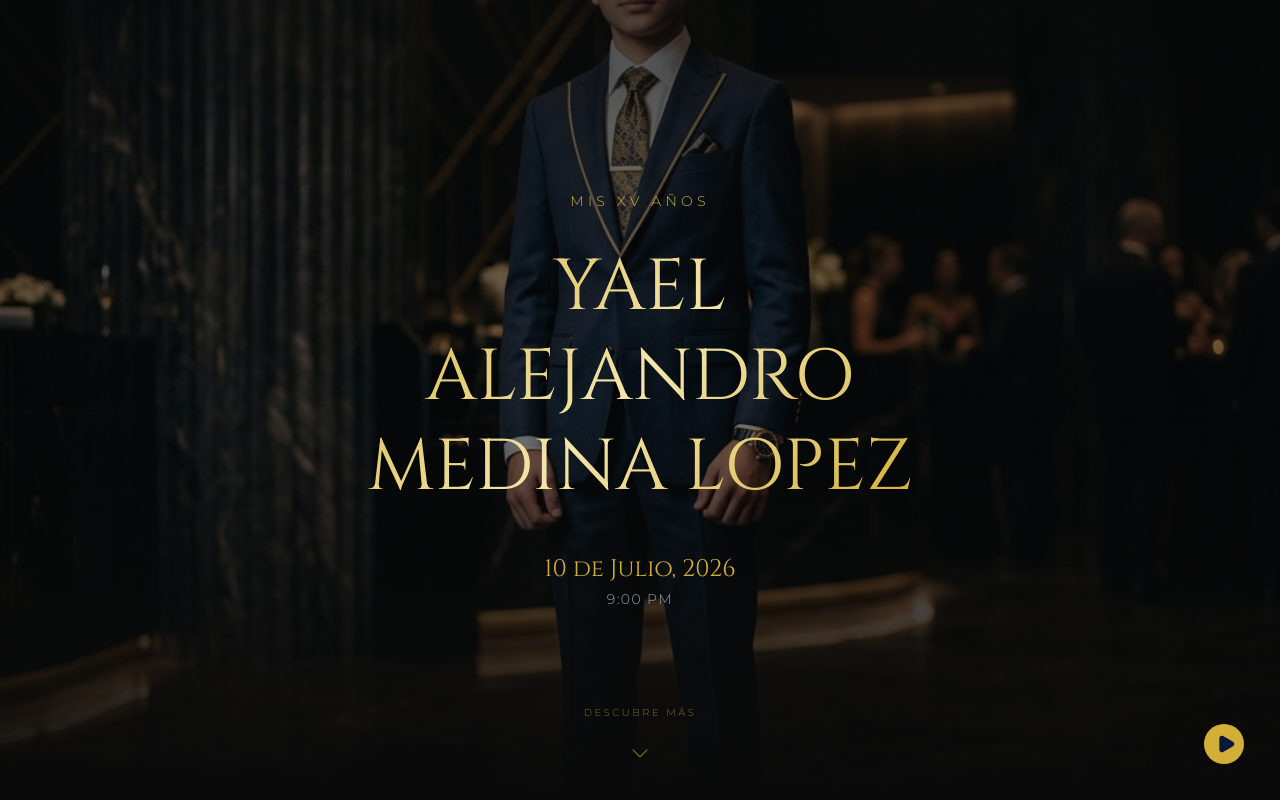
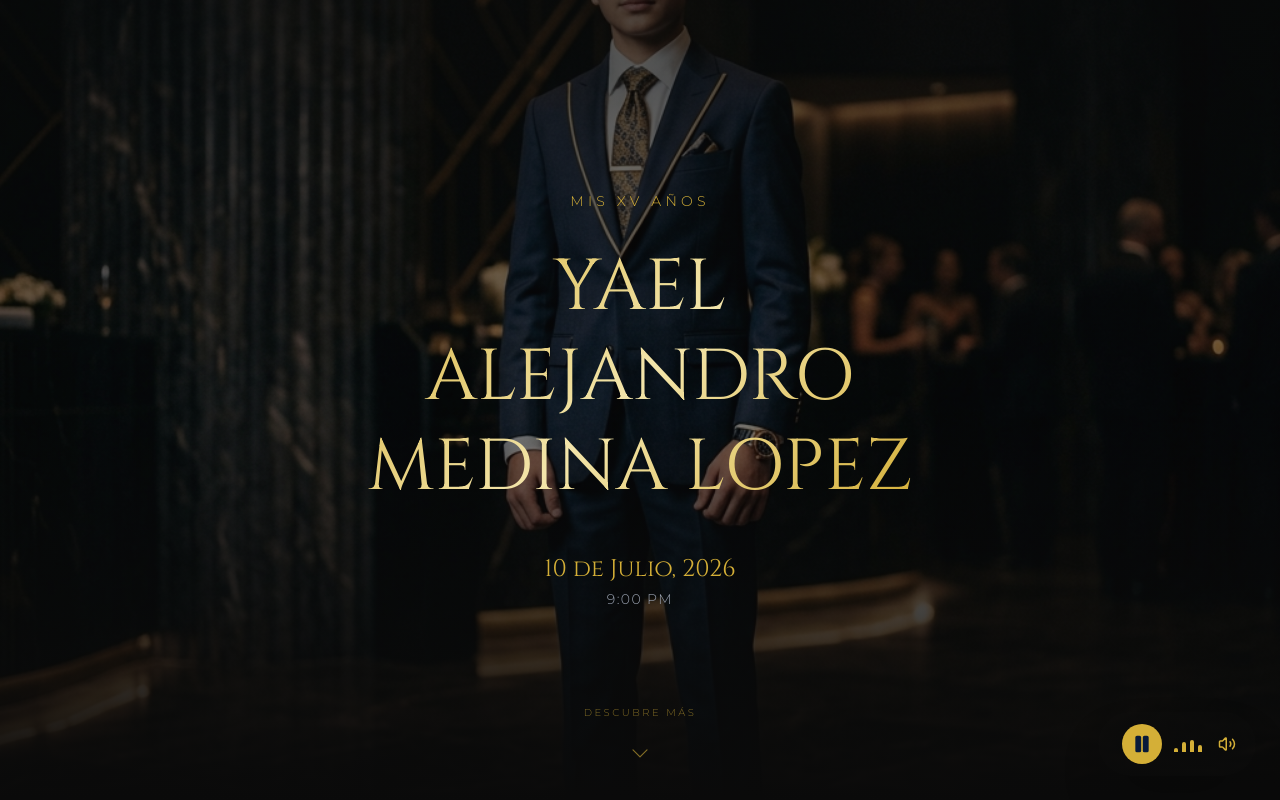
Before and after one commit to jose3041240426-afk/xv-yael, a React (Vite) app: page / in a window 1280 px wide. Shown: the top 800 px of the page. Built offline with nearby package versions, Linux system fonts and the light colour scheme.

Commit message:
Enable auto-play by default in MusicPlayer

```diff
--- a/src/components/MusicPlayer.tsx
+++ b/src/components/MusicPlayer.tsx
@@ -12,7 +12,7 @@ declare global {
 const VIDEO_ID = 'OMOGaugKpzs';
 
 export default function MusicPlayer() {
-  const [isPlaying, setIsPlaying] = useState(false);
+  const [isPlaying, setIsPlaying] = useState(true);
   const [isMuted, setIsMuted] = useState(false);
   const playerRef = useRef<any>(null);
   const playerReadyRef = useRef(false);
@@ -24,7 +24,7 @@ export default function MusicPlayer() {
         width: '0',
         videoId: VIDEO_ID,
         playerVars: {
-          autoplay: 0,
+          autoplay: 1,
           controls: 0,
           disablekb: 1,
           fs: 0,
@@ -34,6 +34,7 @@ export default function MusicPlayer() {
         events: {
           onReady: () => {
             playerReadyRef.current = true;
+            playerRef.current?.playVideo();
           },
         },
       });
```
